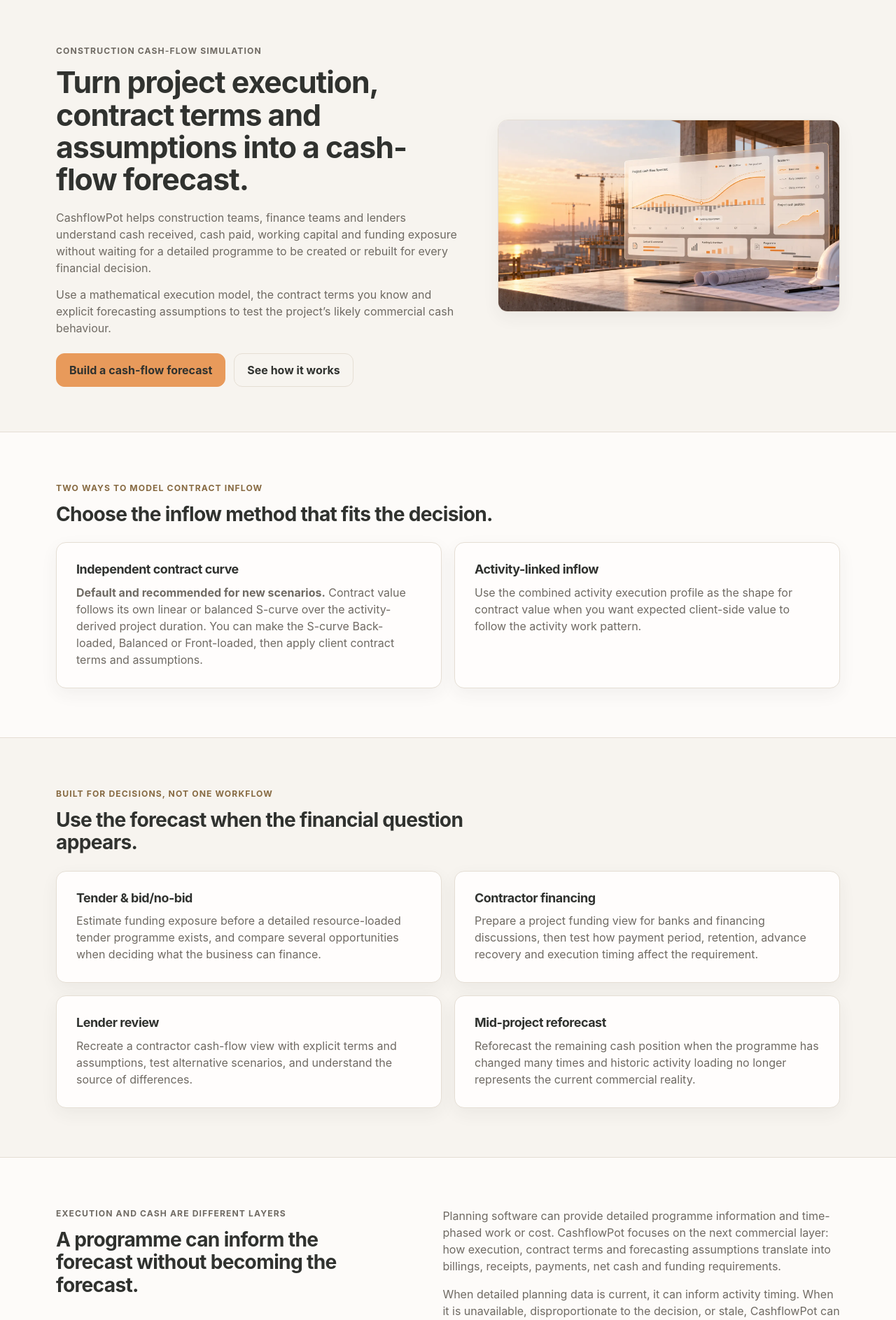
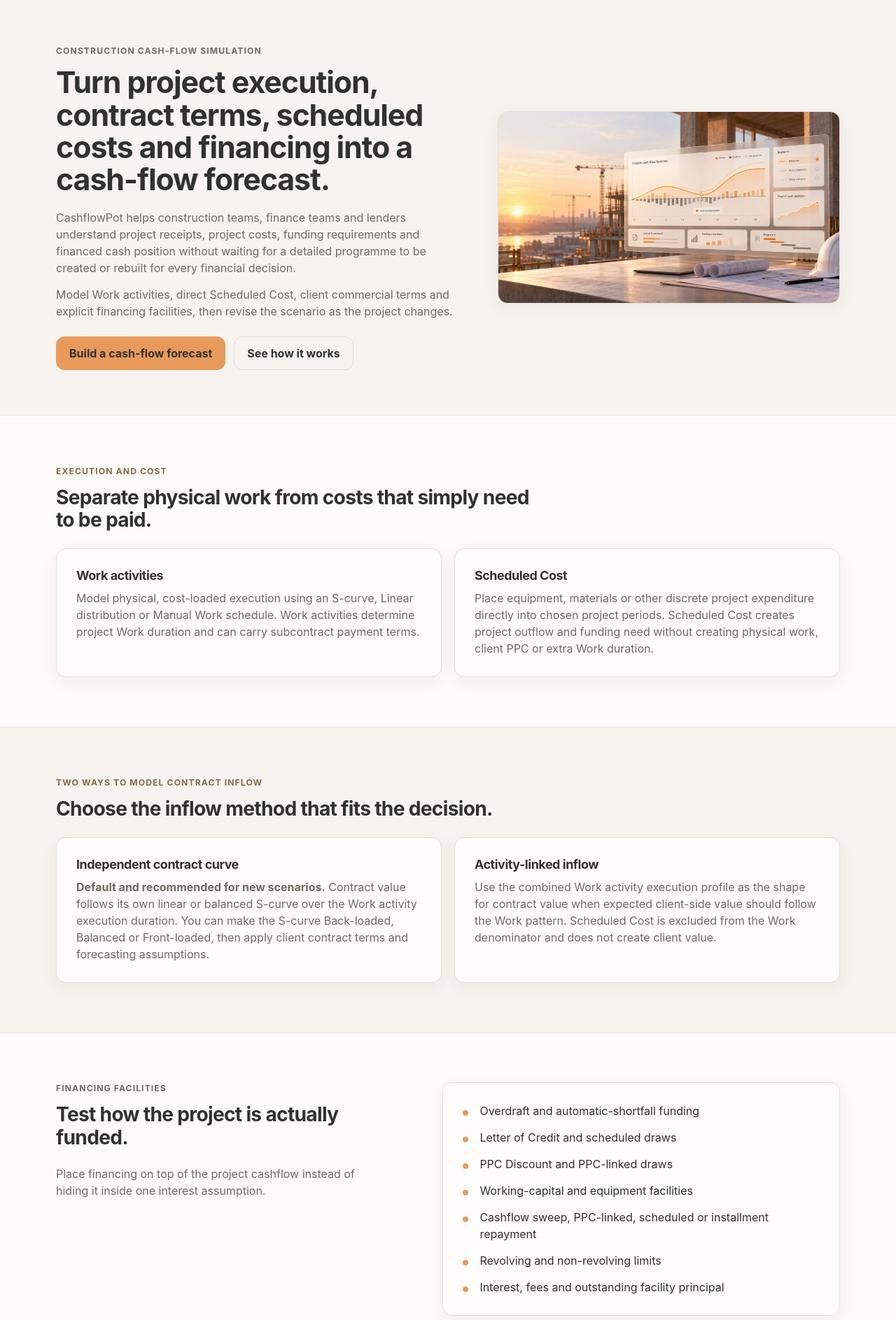
Before and after one commit to iqmia/q_flow, a Flask app: template site/templates/index.html in a window 1280 px wide. Shown: the part 73-1960 px from the top of the page at 70% size. Run offline with Flask 3, Linux system fonts and the light colour scheme; the template is opened without the code that fills it, so the values that code supplies are empty; parts of the project's set-up code (start-up, migrations or seed data) failed here and were passed over.

Commit message:
refresh home for current activity and financing model

```diff
--- a/site/templates/index.html
+++ b/site/templates/index.html
@@ -4,55 +4,86 @@
   <div class="site-shell split-section">
     <div>
       <p class="eyebrow">Construction cash-flow simulation</p>
-      <h1>Turn project execution, contract terms and assumptions into a cash-flow forecast.</h1>
-      <p class="hero__lead">CashflowPot helps construction teams, finance teams and lenders understand cash received, cash paid, working capital and funding exposure without waiting for a detailed programme to be created or rebuilt for every financial decision.</p>
-      <p class="hero__support">Use a mathematical execution model, the contract terms you know and explicit forecasting assumptions to test the project’s likely commercial cash behaviour.</p>
+      <h1>Turn project execution, contract terms, scheduled costs and financing into a cash-flow forecast.</h1>
+      <p class="hero__lead">CashflowPot helps construction teams, finance teams and lenders understand project receipts, project costs, funding requirements and financed cash position without waiting for a detailed programme to be created or rebuilt for every financial decision.</p>
+      <p class="hero__support">Model Work activities, direct Scheduled Cost, client commercial terms and explicit financing facilities, then revise the scenario as the project changes.</p>
       <div class="hero__actions"><a class="button button--primary" href="/app/">Build a cash-flow forecast</a><a class="button" href="/how-it-works/">See how it works</a></div>
     </div>
     <img class="card hero__image" src="/assets/images/home-hero.webp" alt="Engineer and finance professional reviewing a construction cash-flow forecast" fetchpriority="high" decoding="async">
   </div>
 </section>
+
 <section class="section section--surface">
+  <div class="site-shell">
+    <p class="eyebrow">Execution and cost</p>
+    <h2>Separate physical work from costs that simply need to be paid.</h2>
+    <div class="audience-grid">
+      <article class="card feature-card"><h3>Work activities</h3><p>Model physical, cost-loaded execution using an S-curve, Linear distribution or Manual Work schedule. Work activities determine project Work duration and can carry subcontract payment terms.</p></article>
+      <article class="card feature-card"><h3>Scheduled Cost</h3><p>Place equipment, materials or other discrete project expenditure directly into chosen project periods. Scheduled Cost creates project outflow and funding need without creating physical work, client PPC or extra Work duration.</p></article>
+    </div>
+  </div>
+</section>
+
+<section class="section">
   <div class="site-shell">
     <p class="eyebrow">Two ways to model contract inflow</p>
     <h2>Choose the inflow method that fits the decision.</h2>
     <div class="audience-grid">
-      <article class="card feature-card"><h3>Independent contract curve</h3><p><strong>Default and recommended for new scenarios.</strong> Contract value follows its own linear or balanced S-curve over the activity-derived project duration. You can make the S-curve Back-loaded, Balanced or Front-loaded, then apply client contract terms and assumptions.</p></article>
-      <article class="card feature-card"><h3>Activity-linked inflow</h3><p>Use the combined activity execution profile as the shape for contract value when you want expected client-side value to follow the activity work pattern.</p></article>
+      <article class="card feature-card"><h3>Independent contract curve</h3><p><strong>Default and recommended for new scenarios.</strong> Contract value follows its own linear or balanced S-curve over the Work activity execution duration. You can make the S-curve Back-loaded, Balanced or Front-loaded, then apply client contract terms and forecasting assumptions.</p></article>
+      <article class="card feature-card"><h3>Activity-linked inflow</h3><p>Use the combined Work activity execution profile as the shape for contract value when expected client-side value should follow the Work pattern. Scheduled Cost is excluded from the Work denominator and does not create client value.</p></article>
     </div>
   </div>
 </section>
+
+<section class="section section--surface">
+  <div class="site-shell split-section">
+    <div><p class="eyebrow">Financing facilities</p><h2>Test how the project is actually funded.</h2><p>Place financing on top of the project cashflow instead of hiding it inside one interest assumption.</p></div>
+    <div class="card content-card"><ul class="clean-list"><li>Overdraft and automatic-shortfall funding</li><li>Letter of Credit and scheduled draws</li><li>PPC Discount and PPC-linked draws</li><li>Working-capital and equipment facilities</li><li>Cashflow sweep, PPC-linked, scheduled or installment repayment</li><li>Revolving and non-revolving limits</li><li>Interest, fees and outstanding facility principal</li></ul></div>
+  </div>
+</section>
+
 <section class="section">
   <div class="site-shell">
     <p class="eyebrow">Built for decisions, not one workflow</p>
     <h2>Use the forecast when the financial question appears.</h2>
     <div class="audience-grid">
       <article class="card feature-card"><h3>Tender &amp; bid/no-bid</h3><p>Estimate funding exposure before a detailed resource-loaded tender programme exists, and compare several opportunities when deciding what the business can finance.</p></article>
-      <article class="card feature-card"><h3>Contractor financing</h3><p>Prepare a project funding view for banks and financing discussions, then test how payment period, retention, advance recovery and execution timing affect the requirement.</p></article>
-      <article class="card feature-card"><h3>Lender review</h3><p>Recreate a contractor cash-flow view with explicit terms and assumptions, test alternative scenarios, and understand the source of differences.</p></article>
-      <article class="card feature-card"><h3>Mid-project reforecast</h3><p>Reforecast the remaining cash position when the programme has changed many times and historic activity loading no longer represents the current commercial reality.</p></article>
+      <article class="card feature-card"><h3>Contractor financing</h3><p>Prepare a project funding view for banks and financing discussions, then test how payment period, retention, advance recovery, Scheduled Cost and facility terms affect the requirement.</p></article>
+      <article class="card feature-card"><h3>Lender review</h3><p>Recreate a contractor cash-flow view with explicit contract terms, assumptions and financing facilities, then challenge the timing and adequacy of the proposed funding.</p></article>
+      <article class="card feature-card"><h3>Mid-project reforecast</h3><p>Reforecast the remaining cash position when the programme, procurement timing or financing structure has changed and historic loading no longer represents the current commercial reality.</p></article>
     </div>
   </div>
 </section>
+
 <section class="section section--surface">
   <div class="site-shell split-section">
     <div><p class="eyebrow">Execution and cash are different layers</p><h2>A programme can inform the forecast without becoming the forecast.</h2></div>
-    <div><p>Planning software can provide detailed programme information and time-phased work or cost. CashflowPot focuses on the next commercial layer: how execution, contract terms and forecasting assumptions translate into billings, receipts, payments, net cash and funding requirements.</p><p>When detailed planning data is current, it can inform activity timing. When it is unavailable, disproportionate to the decision, or stale, CashflowPot can use a focused mathematical execution profile instead.</p></div>
+    <div><p>Planning software can provide detailed programme information and time-phased work or cost. CashflowPot focuses on the commercial and financing layers that follow: how execution, project costs, contract terms and forecasting assumptions translate into billings, receipts, payments and funding requirements.</p><p>When detailed planning data is current, it can inform activity timing. When it is unavailable, disproportionate to the decision, or stale, CashflowPot can use a focused mathematical execution profile instead.</p></div>
   </div>
 </section>
+
 <section class="section">
   <div class="site-shell split-section">
     <div><p class="eyebrow">Contract terms and assumptions</p><h2>Model the conditions that move work into cash.</h2></div>
     <div class="card content-card"><ul class="clean-list"><li>Advance payment and recovery</li><li>Retention and release timing</li><li>Payment period</li><li>Work in Excess of Billings (WIEB)</li><li>Defects Liability Period (DLP)</li><li>Subcontracted share and subcontract commercial terms</li><li>Execution curve and timing assumptions</li></ul></div>
   </div>
 </section>
+
 <section class="section section--surface">
   <div class="site-shell split-section">
-    <div><p class="eyebrow">Professional output</p><h2>Take the forecast into the conversation.</h2><p>Review inflow, outflow, net cash, cumulative balance, peak exposure and working capital, then export a structured Excel schedule for management, tender, financing or lender review.</p></div>
-    <div class="card content-card"><p><strong>A forecast designed to be revised.</strong></p><p>Build the cash-flow view needed for the decision now, then reforecast as activities, contract terms and assumptions change.</p></div>
+    <div><p class="eyebrow">Current result view</p><h2>Read the forecast in three layers.</h2><p><strong>Project Cashflow</strong> shows client receipts and project cost. <strong>Facilities</strong> shows each facility's Draw, Repayment, Interest &amp; fees and Outstanding balance. <strong>Cash Position</strong> brings them together into Total inflow, Total outflow, Net cash flow and Closing cash balance.</p></div>
+    <div class="card content-card"><p><strong>Decision KPIs</strong></p><ul class="clean-list"><li>Project cost and financing cost</li><li>Peak Funding Requirement</li><li>Peak Facility Usage</li><li>Outstanding Facilities</li><li>Closing Cash</li><li>Cash after Debt Settlement</li></ul></div>
   </div>
 </section>
+
 <section class="section">
-  <div class="site-shell"><div class="card content-card"><p class="eyebrow">Near-term direction</p><h2>AI-assisted project setup</h2><p><strong>AI-assisted project setup is in development.</strong> The goal is to turn a project description, value, scope and duration into a proposed activity structure and starting assumptions for review. The CashflowPot calculation engine remains responsible for the forecast.</p></div></div>
+  <div class="site-shell split-section">
+    <div><p class="eyebrow">Professional output</p><h2>Take the forecast into the conversation.</h2><p>Export a structured Excel schedule with activities, Project Cashflow, Facilities, Cash Position, KPIs, charts and reconciliation for management, tender, financing or lender review.</p></div>
+    <div class="card content-card"><p><strong>A forecast designed to be revised.</strong></p><p>Build the cash-flow view needed for the decision now, then reforecast as activities, Scheduled Cost, contract terms and financing assumptions change.</p></div>
+  </div>
+</section>
+
+<section class="section section--surface">
+  <div class="site-shell"><div class="card content-card"><p class="eyebrow">Near-term direction</p><h2>AI-assisted project setup</h2><p><strong>AI-assisted project setup is in development.</strong> The goal is to turn a project description, value, scope and duration into proposed Work activities, Scheduled Cost, financing assumptions and starting terms for review. The CashflowPot calculation engine remains responsible for the forecast.</p></div></div>
 </section>
 {% endblock %}
```
